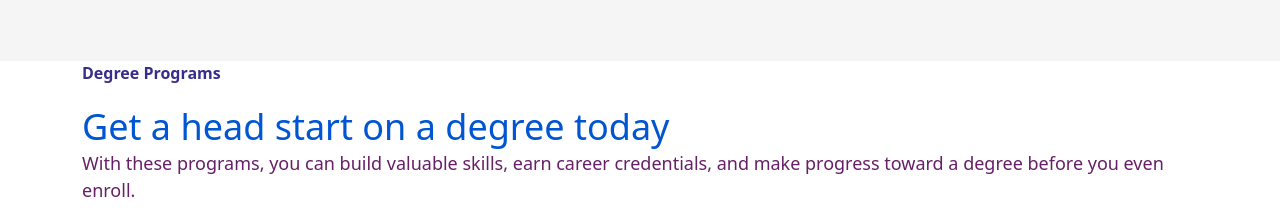
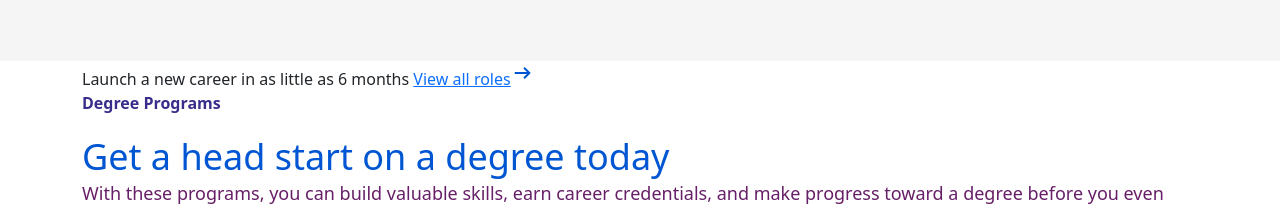
Before and after one commit to Mayank1st/Netflix-Ninjas_066, a website: page index.html in a window 1280 px wide. Shown: the part 764-975 px from the top of the page. Drawn offline with nearby package versions, Linux system fonts and the light colour scheme; no server answers.

Commit message:
Section-1 140624-12:47

```diff
--- a/index.html
+++ b/index.html
@@ -183,7 +183,11 @@
 
     <!----------Section-2(Launch a new career) section start-------------->
 
-
+    <div class="container" id="launch_career">Launch a new career in as little as 6 months
+      <a href="https://www.coursera.org/career-academy?trk_ref=camodule">
+          <span>View all roles<span class="material-symbols-outlined">arrow_right_alt</span></span>
+      </a>
+  </div>
 
 
     <!----------Section-2(Launch a new career) section ends-------------->
```
